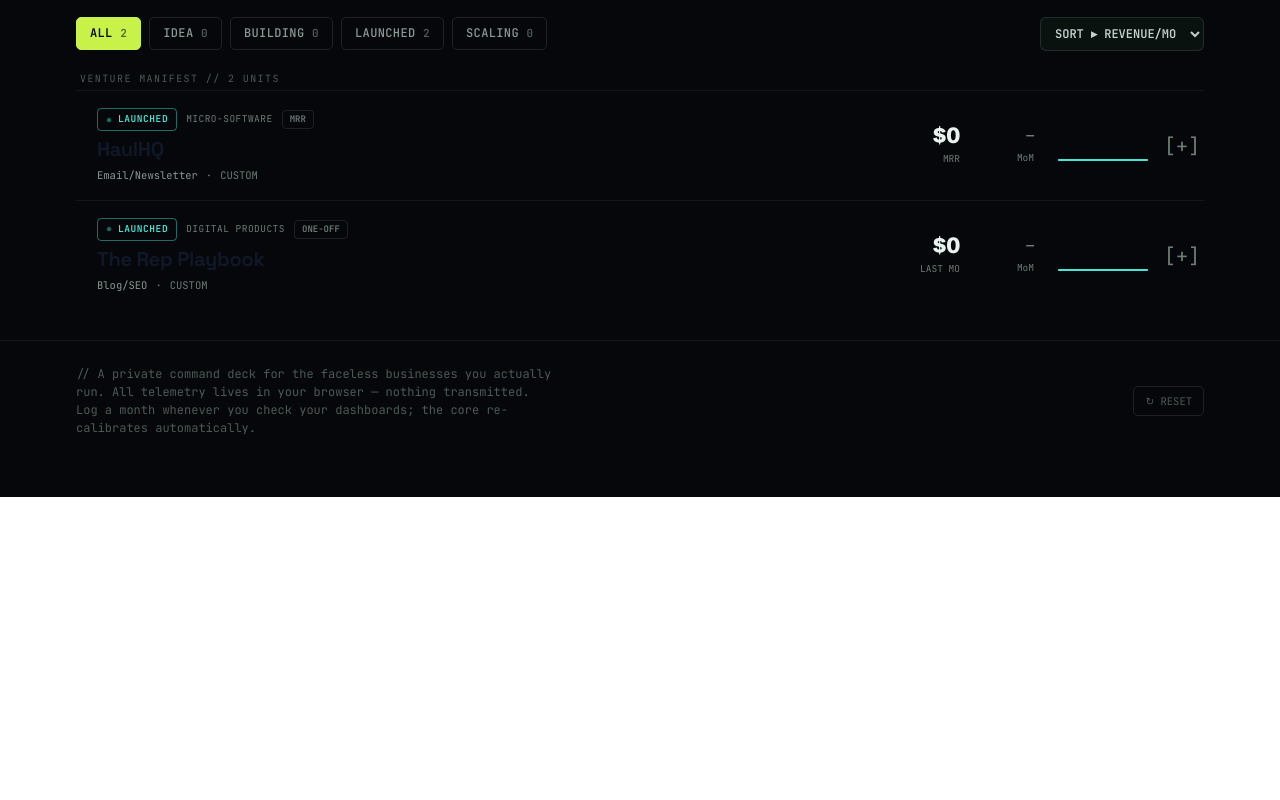
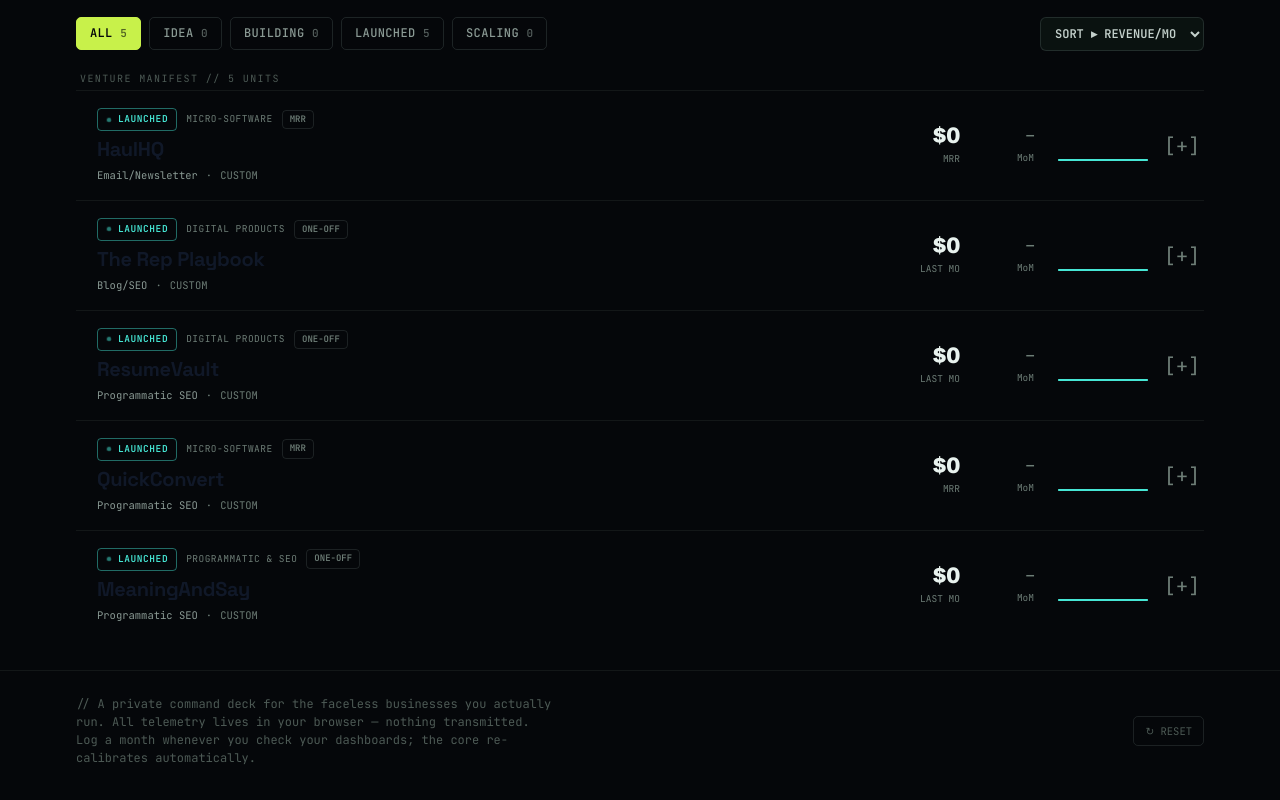
Before and after one commit to murmmarketing/money-with-claude-factory, a Next.js app in the folder launchpad/: page /deck in a window 1280 px wide. Shown: the part 1368-2168 px from the top of the page. Before the commit the page ends 1865 px from the top, so only its background shows below. Built offline with nearby package versions, Linux system fonts and the light colour scheme.

Commit message:
deck: add ResumeVault, QuickConvert, MeaningAndSay as ventures #3-5 (key v5)

```diff
--- a/launchpad/app/deck/page.tsx
+++ b/launchpad/app/deck/page.tsx
@@ -15,7 +15,7 @@ import type {
 
 export const dynamic = "force-static";
 
-const PERSIST_KEY = "mmc.factory.v4";
+const PERSIST_KEY = "mmc.factory.v5";
 const ACC = ACCENT;
 
 /* ---------- small presentational helpers ---------- */
--- a/launchpad/app/deck/seed.ts
+++ b/launchpad/app/deck/seed.ts
@@ -198,5 +198,41 @@ export function seedInitial(): Venture[] {
         { ts: monthKey(0), text: "Launched — live at rep-playbook-claude-5fc19916.vercel.app" },
       ],
     },
+    {
+      id: "ats-resume-vault", name: "ResumeVault", ideaN: null,
+      cat: "product", channel: "Programmatic SEO", model: "oneoff", stage: "launch",
+      goal: 1500, created: Date.parse("2026-07-01"), demo: false, traffic: [],
+      tasks: [
+        { t: "Connect Stripe ($19 kit + $59 vault + webhook)", done: false },
+        { t: "Proofread 2 sample industry kits before publish", done: false },
+        { t: "Ship programmatic /resume/[industry] pages + submit sitemap", done: false },
+      ],
+      history: [],
+      events: [{ ts: monthKey(0), text: "Launched — live at ats-resume-vault.vercel.app (idea S2-3)" }],
+    },
+    {
+      id: "quickconvert", name: "QuickConvert", ideaN: null,
+      cat: "build", channel: "Programmatic SEO", model: "sub", stage: "launch",
+      goal: 500, created: Date.parse("2026-07-01"), demo: false, traffic: [],
+      tasks: [
+        { t: "Connect Stripe Pro ($5/mo + $39/yr + webhook)", done: false },
+        { t: "Add ad network ID for the free tier", done: false },
+        { t: "Expand to 15+ converters, one page each", done: false },
+      ],
+      history: [],
+      events: [{ ts: monthKey(0), text: "Launched — live at quickconvert-tools.vercel.app (idea S1-75)" }],
+    },
+    {
+      id: "meaning-and-say", name: "MeaningAndSay", ideaN: null,
+      cat: "seo", channel: "Programmatic SEO", model: "oneoff", stage: "launch",
+      goal: 500, created: Date.parse("2026-07-01"), demo: false, traffic: [],
+      tasks: [
+        { t: "Add ad network ID (primary monetization)", done: false },
+        { t: "Connect Stripe for the $4 pronunciation packs", done: false },
+        { t: "Expand corpus from ~300 to thousands of terms + submit sitemap", done: false },
+      ],
+      history: [],
+      events: [{ ts: monthKey(0), text: "Launched — live at meaning-and-say.vercel.app (idea S2-197)" }],
+    },
   ];
 }
```
